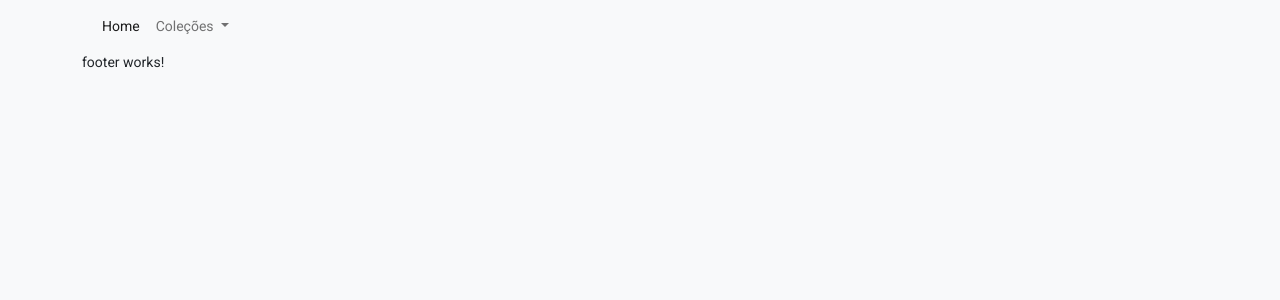
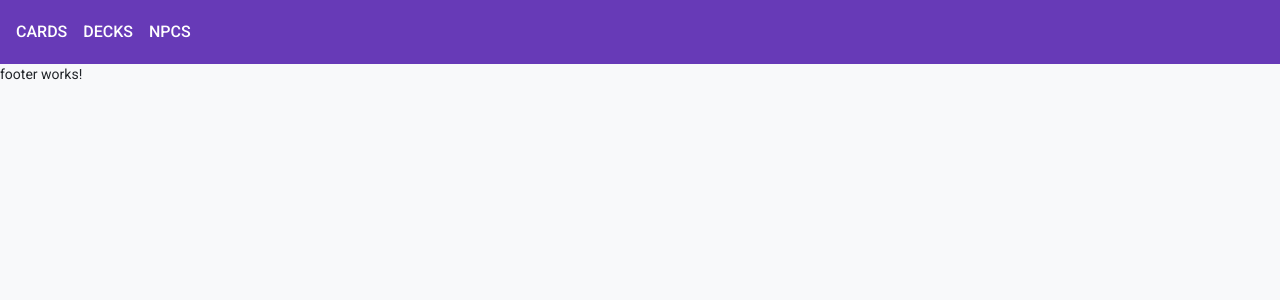
Before and after one commit to wendeleyf/angular-ffxiv-triple-triad, an Angular app: page / in a window 1280 px wide. Shown: the top 300 px of the page. Built offline with nearby package versions, Linux system fonts and the light colour scheme.

Commit message:
Migrando o menu para material

```diff
--- a/src/app/app.component.html
+++ b/src/app/app.component.html
@@ -1,9 +1,7 @@
-<div class="container">
-  <app-navbar>
+<app-navbar>
 
-  </app-navbar>
-    <router-outlet></router-outlet>
-  <app-footer>
+</app-navbar>
+  <router-outlet></router-outlet>
+<app-footer>
 
-  </app-footer>
-</div>
+</app-footer>
--- a/src/app/app.module.ts
+++ b/src/app/app.module.ts
@@ -8,6 +8,7 @@ import { NavbarComponent } from './layout/navbar/navbar.component';
 import { CardListComponent } from './components/card-list/card-list.component';
 import { HttpClientModule } from '@angular/common/http';
 import { BrowserAnimationsModule } from '@angular/platform-browser/animations';
+import { MatToolbarModule } from '@angular/material/toolbar';
 
 @NgModule({
   declarations: [
@@ -21,6 +22,7 @@ import { BrowserAnimationsModule } from '@angular/platform-browser/animations';
     AppRoutingModule,
     HttpClientModule,
     BrowserAnimationsModule,
+    MatToolbarModule
   ],
   providers: [],
   bootstrap: [AppComponent]
--- a/src/app/layout/navbar/navbar.component.css
+++ b/src/app/layout/navbar/navbar.component.css
@@ -0,0 +1,13 @@
+
+.navbar {
+	display:flex;
+	justify-content: space-between;
+}
+
+.navbar a{
+	color:white;
+	text-decoration: none;
+	text-transform: uppercase;
+	font-size:1rem;
+	margin-right:1rem;
+}
--- a/src/app/layout/navbar/navbar.component.html
+++ b/src/app/layout/navbar/navbar.component.html
@@ -1,24 +1,7 @@
-<nav class="navbar navbar-expand-lg navbar-light bg-light">
-	<div class="container-fluid">
-		<button class="navbar-toggler" type="button" data-bs-toggle="collapse" data-bs-target="#navbarSupportedContent"
-			aria-controls="navbarSupportedContent" aria-expanded="false" aria-label="Toggle navigation">
-			<span class="navbar-toggler-icon"></span>
-		</button>
-		<div class="collapse navbar-collapse" id="navbarSupportedContent">
-			<ul class="navbar-nav me-auto mb-2 mb-lg-0">
-				<li class="nav-item">
-					<a class="nav-link active" aria-current="page" href="#">Home</a>
-				</li>
-				<li class="nav-item dropdown">
-					<a class="nav-link dropdown-toggle" href="#" id="navbarDropdown" role="button" data-bs-toggle="dropdown"
-						aria-expanded="false">
-						Coleções
-					</a>
-					<ul class="dropdown-menu" aria-labelledby="navbarDropdown">
-						<li><a class="dropdown-item" routerLink="/card-list" >Cards</a></li>
-					</ul>
-				</li>
-			</ul>
-		</div>
+<mat-toolbar color="primary">
+	<div class="navbar">
+		<a routerLink="/card-list">Cards</a>
+		<a routerLink="/card-list">Decks</a>
+		<a routerLink="/card-list">NPCS</a>
 	</div>
-</nav>
+</mat-toolbar>
--- a/src/app/layout/navbar/navbar.component.ts
+++ b/src/app/layout/navbar/navbar.component.ts
@@ -1,5 +1,4 @@
 import { Component, OnInit } from '@angular/core';
-
 @Component({
   selector: 'app-navbar',
   templateUrl: './navbar.component.html',
```
